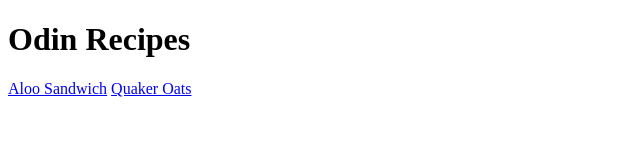
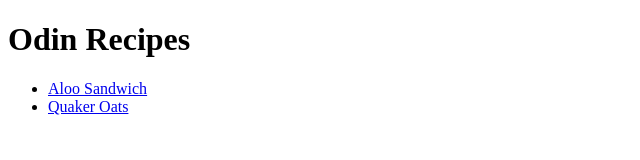
Before and after one commit to spoiicy/odin-recipes, a plain HTML site: page index.html in a window 1280 px wide. Shown: the whole page, without its empty margins (0-640 px from the left). Drawn offline with Linux system fonts and the light colour scheme.

Commit message:
made some changes in index.html

```diff
--- a/index.html
+++ b/index.html
@@ -6,7 +6,9 @@
     </head>
     <body>
         <h1>Odin Recipes</h1>
-        <a href="recipes/aloo-sandwich.html">Aloo Sandwich</a>
-        <a href="recipes/quaker-oats.html">Quaker Oats</a>
+        <ul>
+            <li><a href="recipes/aloo-sandwich.html">Aloo Sandwich</a></li>
+            <li><a href="recipes/quaker-oats.html">Quaker Oats</a></li>
+        </ul>
     </body>
 </html>
```
